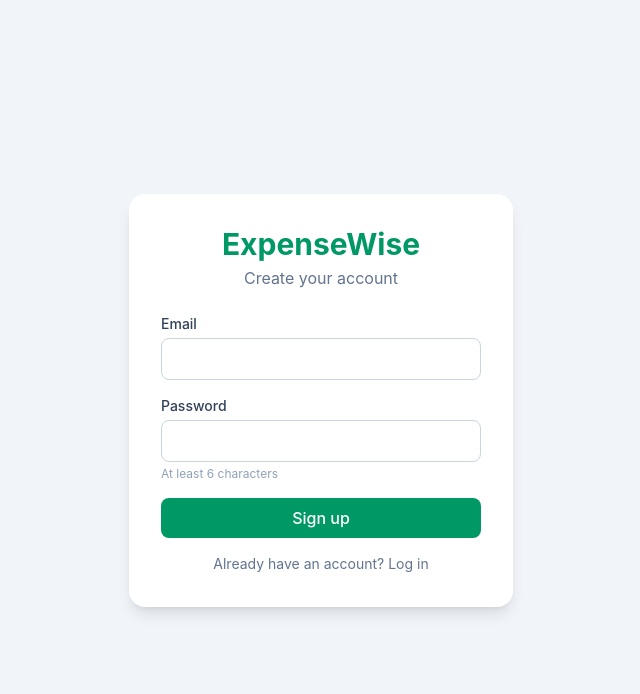
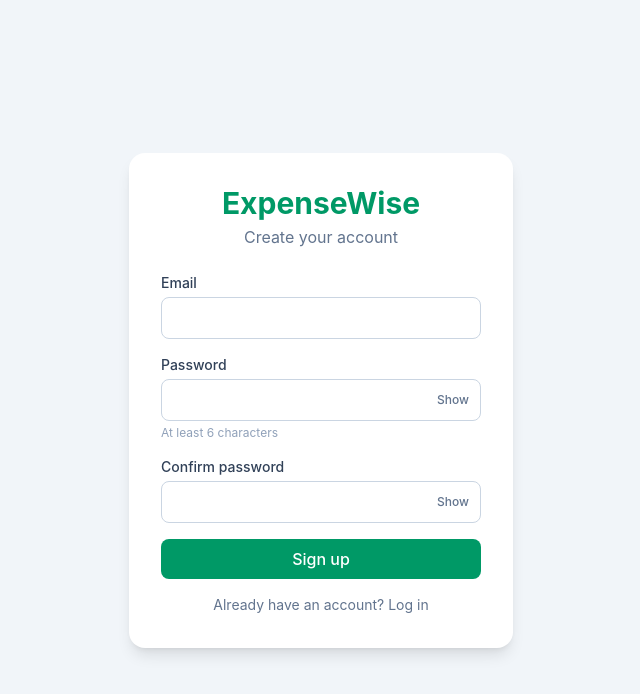
Before and after one commit to SJK707/expensewise, a React (Vite) app: page /login in a window 1280 px wide. Both pictures are taken after a click on the button "Don't have an account? Sign up". Shown: the top 694 px of the page, without its empty margins (319-959 px from the left). Built offline with nearby package versions, Linux system fonts and the light colour scheme; no server answers.

Commit message:
Login: show/hide password and confirm password on signup

```diff
--- a/src/pages/Login.jsx
+++ b/src/pages/Login.jsx
@@ -2,12 +2,43 @@ import { useState } from 'react'
 import { Navigate } from 'react-router-dom'
 import { supabase } from '../lib/supabase'
 import { useAuth } from '../context/AuthContext'
+
+function PasswordField({ label, value, onChange, show, onToggle, autoComplete, hint }) {
+  return (
+    <div>
+      <label className="block text-sm font-medium text-slate-700 mb-1">{label}</label>
+      <div className="relative">
+        <input
+          type={show ? 'text' : 'password'}
+          required
+          minLength={6}
+          autoComplete={autoComplete}
+          value={value}
+          onChange={onChange}
+          className="w-full border border-slate-300 rounded-lg pl-3 pr-16 py-2 focus:outline-none focus:ring-2 focus:ring-emerald-500"
+        />
+        <button
+          type="button"
+          onClick={onToggle}
+          aria-label={show ? 'Hide password' : 'Show password'}
+          className="absolute inset-y-0 right-0 px-3 text-xs font-medium text-slate-500 hover:text-emerald-600"
+        >
+          {show ? 'Hide' : 'Show'}
+        </button>
+      </div>
+      {hint && <p className="text-xs text-slate-400 mt-1">{hint}</p>}
+    </div>
+  )
+}
 
 export default function Login() {
   const { session } = useAuth()
   const [mode, setMode] = useState('login') // 'login' or 'signup'
   const [email, setEmail] = useState('')
   const [password, setPassword] = useState('')
+  const [confirmPassword, setConfirmPassword] = useState('')
+  const [showPassword, setShowPassword] = useState(false)
+  const [showConfirm, setShowConfirm] = useState(false)
   const [error, setError] = useState('')
   const [message, setMessage] = useState('')
   const [submitting, setSubmitting] = useState(false)
@@ -15,10 +46,18 @@ export default function Login() {
   // Already logged in? Go to the dashboard.
   if (session) return <Navigate to="/" replace />
 
+  const mismatch = mode === 'signup' && confirmPassword !== '' && password !== confirmPassword
+
   const handleSubmit = async (e) => {
     e.preventDefault()
     setError('')
     setMessage('')
+
+    if (mode === 'signup' && password !== confirmPassword) {
+      setError('Passwords do not match.')
+      return
+    }
+
     setSubmitting(true)
 
     if (mode === 'signup') {
@@ -37,6 +76,16 @@ export default function Login() {
     setSubmitting(false)
   }
 
+  const switchMode = () => {
+    setMode(mode === 'login' ? 'signup' : 'login')
+    setError('')
+    setMessage('')
+    setPassword('')
+    setConfirmPassword('')
+    setShowPassword(false)
+    setShowConfirm(false)
+  }
+
   return (
     <div className="min-h-screen bg-slate-100 flex items-center justify-center p-4">
       <div className="bg-white rounded-2xl shadow-lg p-8 w-full max-w-sm">
@@ -51,33 +100,45 @@ export default function Login() {
             <input
               type="email"
               required
+              autoComplete="email"
               value={email}
               onChange={(e) => setEmail(e.target.value)}
               className="w-full border border-slate-300 rounded-lg px-3 py-2 focus:outline-none focus:ring-2 focus:ring-emerald-500"
             />
           </div>
 
-          <div>
-            <label className="block text-sm font-medium text-slate-700 mb-1">Password</label>
-            <input
-              type="password"
-              required
-              minLength={6}
+          <PasswordField
+            label="Password"
             value={password}
             onChange={(e) => setPassword(e.target.value)}
-              className="w-full border border-slate-300 rounded-lg px-3 py-2 focus:outline-none focus:ring-2 focus:ring-emerald-500"
+            show={showPassword}
+            onToggle={() => setShowPassword(!showPassword)}
+            autoComplete={mode === 'login' ? 'current-password' : 'new-password'}
+            hint={mode === 'signup' ? 'At least 6 characters' : null}
           />
+
           {mode === 'signup' && (
-              <p className="text-xs text-slate-400 mt-1">At least 6 characters</p>
+            <div>
+              <PasswordField
+                label="Confirm password"
+                value={confirmPassword}
+                onChange={(e) => setConfirmPassword(e.target.value)}
+                show={showConfirm}
+                onToggle={() => setShowConfirm(!showConfirm)}
+                autoComplete="new-password"
+              />
+              {mismatch && (
+                <p className="text-xs text-red-600 mt-1">Passwords do not match.</p>
               )}
             </div>
+          )}
 
           {error && <p className="text-sm text-red-600">{error}</p>}
           {message && <p className="text-sm text-emerald-600">{message}</p>}
 
           <button
             type="submit"
-            disabled={submitting}
+            disabled={submitting || mismatch}
             className="w-full bg-emerald-600 hover:bg-emerald-700 disabled:opacity-60 text-white font-medium rounded-lg py-2 transition"
           >
             {submitting ? 'Please wait...' : mode === 'login' ? 'Log in' : 'Sign up'}
@@ -85,11 +146,7 @@ export default function Login() {
         </form>
 
         <button
-          onClick={() => {
-            setMode(mode === 'login' ? 'signup' : 'login')
-            setError('')
-            setMessage('')
-          }}
+          onClick={switchMode}
           className="w-full text-sm text-slate-500 hover:text-emerald-600 mt-4"
         >
           {mode === 'login'
```
Lines whose indentation alone changed are shown as unchanged.
